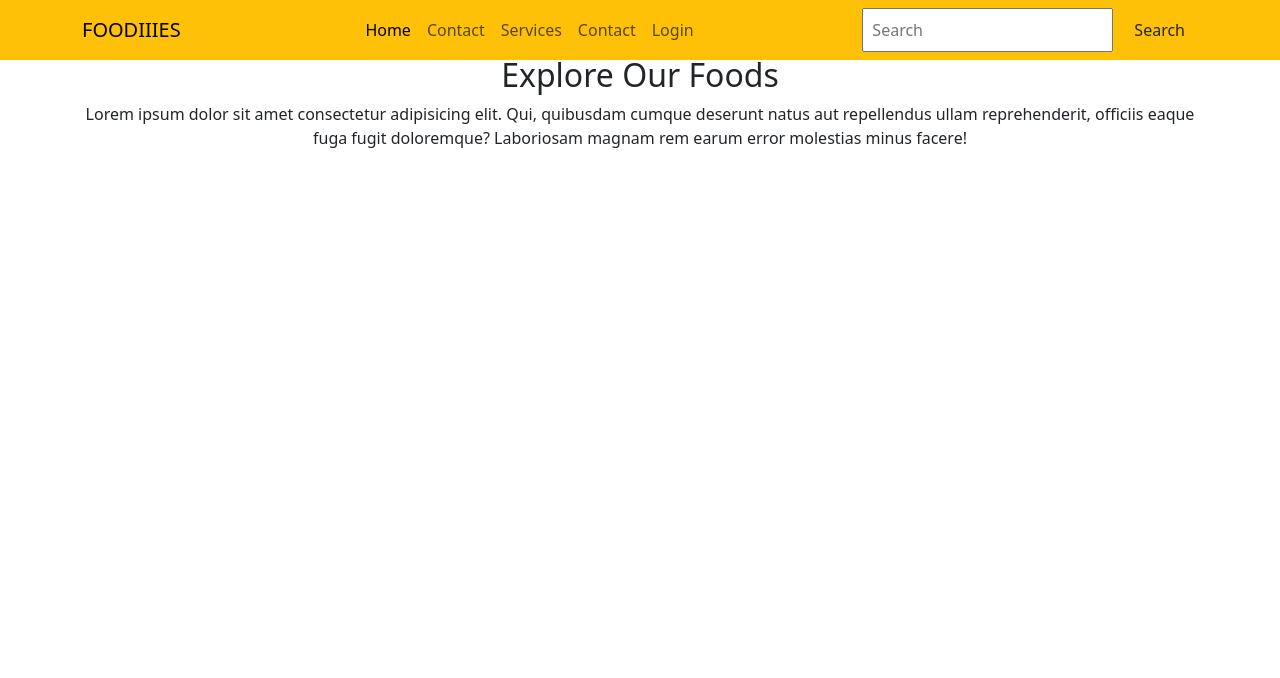
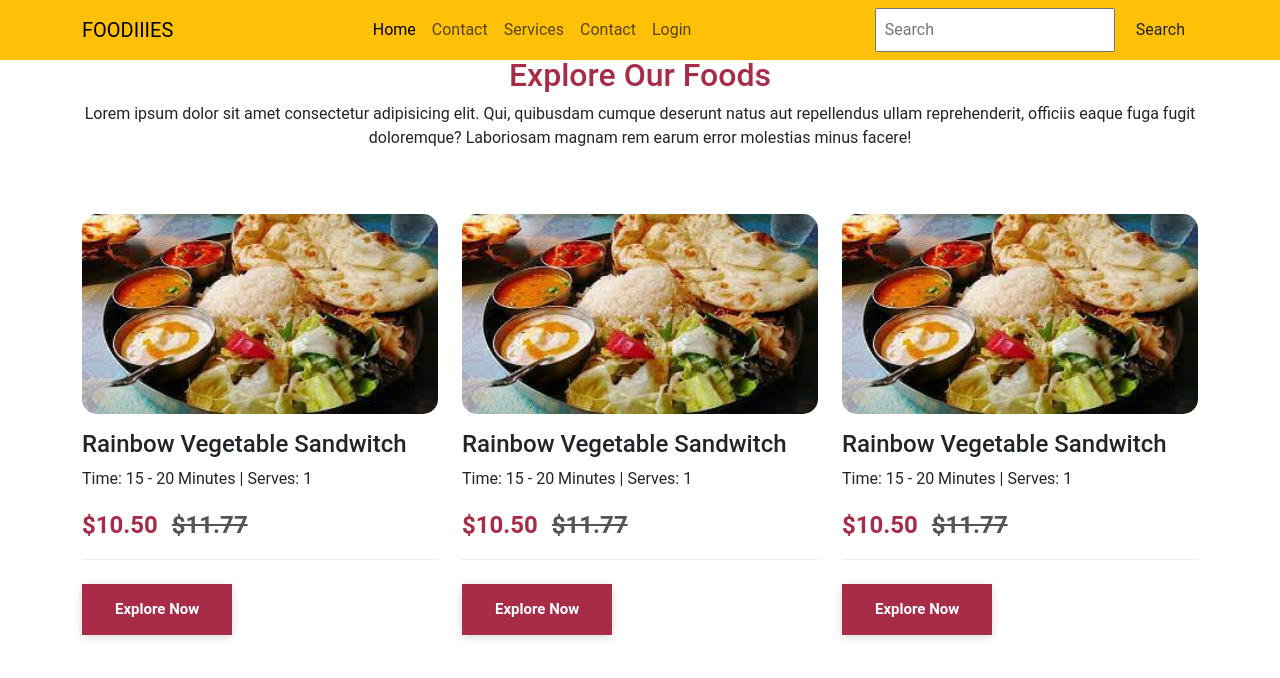
Before and after one commit to RutikPetkar98/icp-6-group-11-html-css-js-bootstrap-project3, a plain HTML site: page pages/explore.html in a window 1280 px wide. Drawn offline with nearby package versions, Linux system fonts and the light colour scheme.

Commit message:
explore cards

```diff
--- a/css/explore css/style.css
+++ b/css/explore css/style.css
@@ -0,0 +1,95 @@
+*,
+*:after,
+*:before {
+    -webkit-box-sizing: border-box;
+    box-sizing: border-box;
+    margin: 0;
+    padding: 0;
+}
+
+:active,
+:hover,
+:focus {
+   outline:0 !important;
+   outline-offset: 0;
+}
+a,
+a:hover {
+    text-decoration: none;
+}
+a:hover{
+    color: var(--primary-color);
+}
+ul,
+ol {
+    margin: 0;
+    padding: 0;
+}
+:root {
+    --primary-color:#A82C48;
+    --secondary-color:#43121d;
+    --third-color:#f98169;
+    --white-color:#fff;
+    --text-color:#555;
+    --text-gray:#999;
+    --black-color:#000;
+    --primary-font: 'Roboto',sans-serif;
+    --secondary-font:'Quicksand',sans-serif;
+}
+html{
+    scroll-behavior: smooth;
+}
+body{
+    font-family:var(--primary-font);
+    font-size: 100%;
+    font-weight: 400;
+}
+.main-btn{
+    display: inline-block;
+    padding: 0.625rem 1.875rem;
+    line-height:1.5625rem;
+    background-color: var(--primary-color);
+    border: 0.1875rem solid var(--primary-color);
+    color: var(--white-color);
+    font-size: 0.9375rem;
+    font-weight: 600;
+    text-transform: capitalize;
+    box-shadow: 0px 2px 10px -1px rgb(0 0 0 / 19%);
+
+}
+#explore-food{
+    margin-top: 30px;
+}
+
+
+
+
+
+
+
+
+
+
+.explore-food .card{
+    border:none ;
+    background-color: transparent;
+    border-radius: 0.9375rem;
+}
+.explore-food .card img{
+    border-radius:0.9375rem ;
+    object-fit: cover;
+}
+.explore-food .card span{
+    display: block;
+    font-size: 1.5rem;
+    font-weight: 700;
+    color:var(--primary-color);
+    padding-bottom:1rem;
+    border-bottom: 0.0625rem solid #eee;
+
+}
+.explore-food .card span del{
+    color:var(--text-color);
+    margin-left:0.5rem;
+
+}
--- a/pages/explore.html
+++ b/pages/explore.html
@@ -5,6 +5,7 @@
     <meta name="viewport" content="width=device-width, initial-scale=1.0">
     <title>FOODIES</title>
     <link href="https://cdn.jsdelivr.net/npm/bootstrap@5.3.2/dist/css/bootstrap.min.css" rel="stylesheet" integrity="sha384-T3c6CoIi6uLrA9TneNEoa7RxnatzjcDSCmG1MXxSR1GAsXEV/Dwwykc2MPK8M2HN" crossorigin="anonymous">
+    <link rel="stylesheet" href="https://cdnjs.cloudflare.com/ajax/libs/font-awesome/6.4.0/css/all.min.css" integrity="sha512-iecdLmaskl7CVkqkXNQ/ZH/XLlvWZOJyj7Yy7tcenmpD1ypASozpmT/E0iPtmFIB46ZmdtAc9eNBvH0H/ZpiBw==" crossorigin="anonymous" referrerpolicy="no-referrer" />
     <link rel="stylesheet" href="../css/explore css/style.css">
     <link rel="stylesheet" href="../css/explore css/responsive.css">
 
@@ -53,14 +54,49 @@
             <div class="row">
                 <div class="col-sm-12">
                     <div class="text-content text-center">
-                        <h2>Explore Our Foods</h2>
+                        <h2 style="color:#A82C48;">Explore Our Foods</h2>
                         <p>Lorem ipsum dolor sit amet consectetur adipisicing elit. Qui, quibusdam cumque deserunt natus aut repellendus ullam reprehenderit, officiis eaque fuga fugit doloremque? Laboriosam magnam rem earum error molestias minus facere!</p>
 
                     </div>
                 </div>
             </div>
+        <div class="row pt-5">
+          <div class="col-lg-4 col-md-6 mb-lg-0 mb-5 ">
+            <div class="card">
+              <img src="../img-1.jpeg" class="img-fluid">
+              <div class="pt-3">
+                <h4>Rainbow Vegetable Sandwitch</h4>
+                <p>Time: 15 - 20 Minutes | Serves: 1</p>
+                <span>$10.50 <del>$11.77</del></span>
+                <button class="mt-4 main-btn">Explore Now</button>
+              </div>
+            </div>
+        </div>
+        <div class="col-lg-4 col-md-6 mb-lg-0 mb-5 ">
+          <div class="card">
+            <img src="../img-1.jpeg" class="img-fluid">
+            <div class="pt-3">
+              <h4>Rainbow Vegetable Sandwitch</h4>
+              <p>Time: 15 - 20 Minutes | Serves: 1</p>
+              <span>$10.50 <del>$11.77</del></span>
+              <button class="mt-4 main-btn">Explore Now</button>
+            </div>
+          </div>
+      </div>
+      <div class="col-lg-4 col-md-6 mb-lg-0 mb-5 ">
+        <div class="card">
+          <img src="../img-1.jpeg" class="img-fluid">
+          <div class="pt-3">
+            <h4>Rainbow Vegetable Sandwitch</h4>
+            <p>Time: 15 - 20 Minutes | Serves: 1</p>
+            <span>$10.50 <del>$11.77</del></span>
+            <button class="mt-4 main-btn">Explore Now</button>
+          </div>
         </div>
     </div>
+        </div>
+    </div>
+  </div>
   </section>
 
 </body>
```
Also changed, not shown: img-1.jpeg (added).
